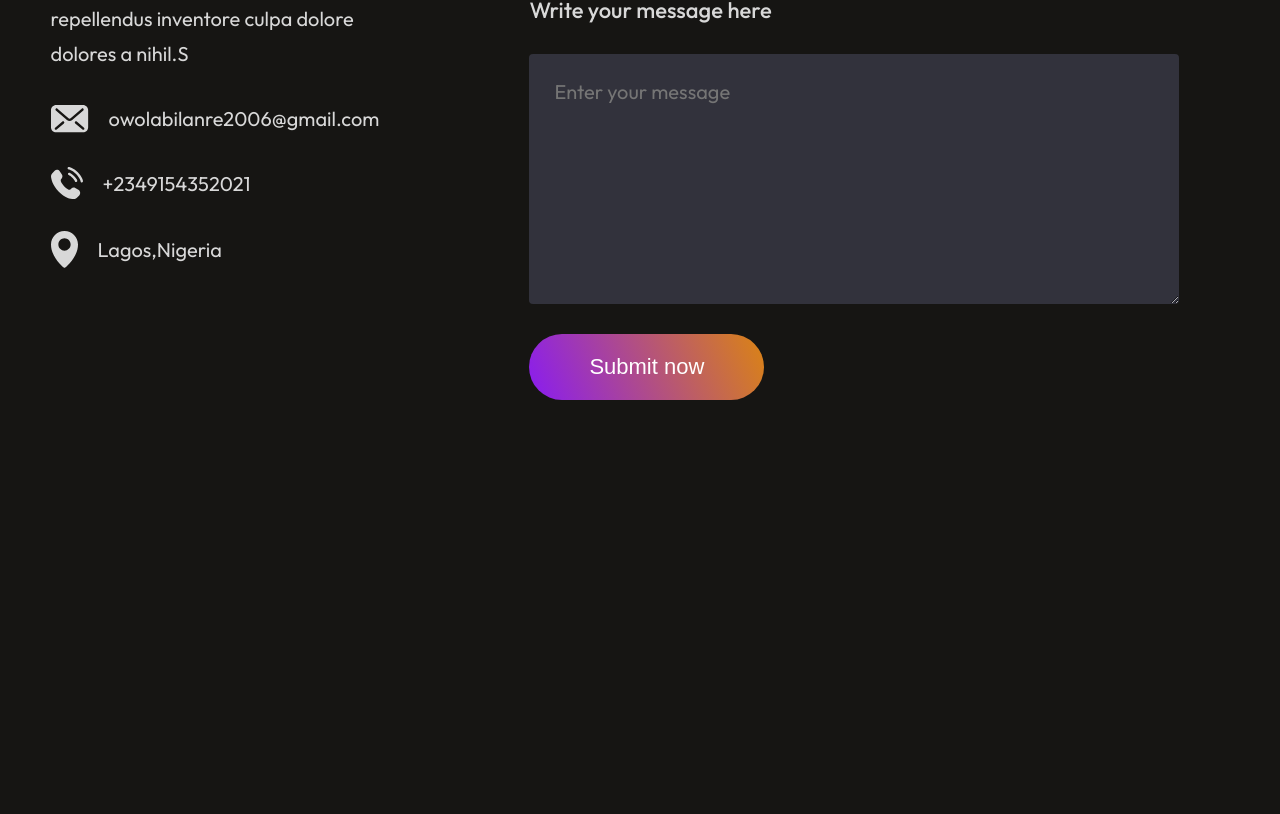
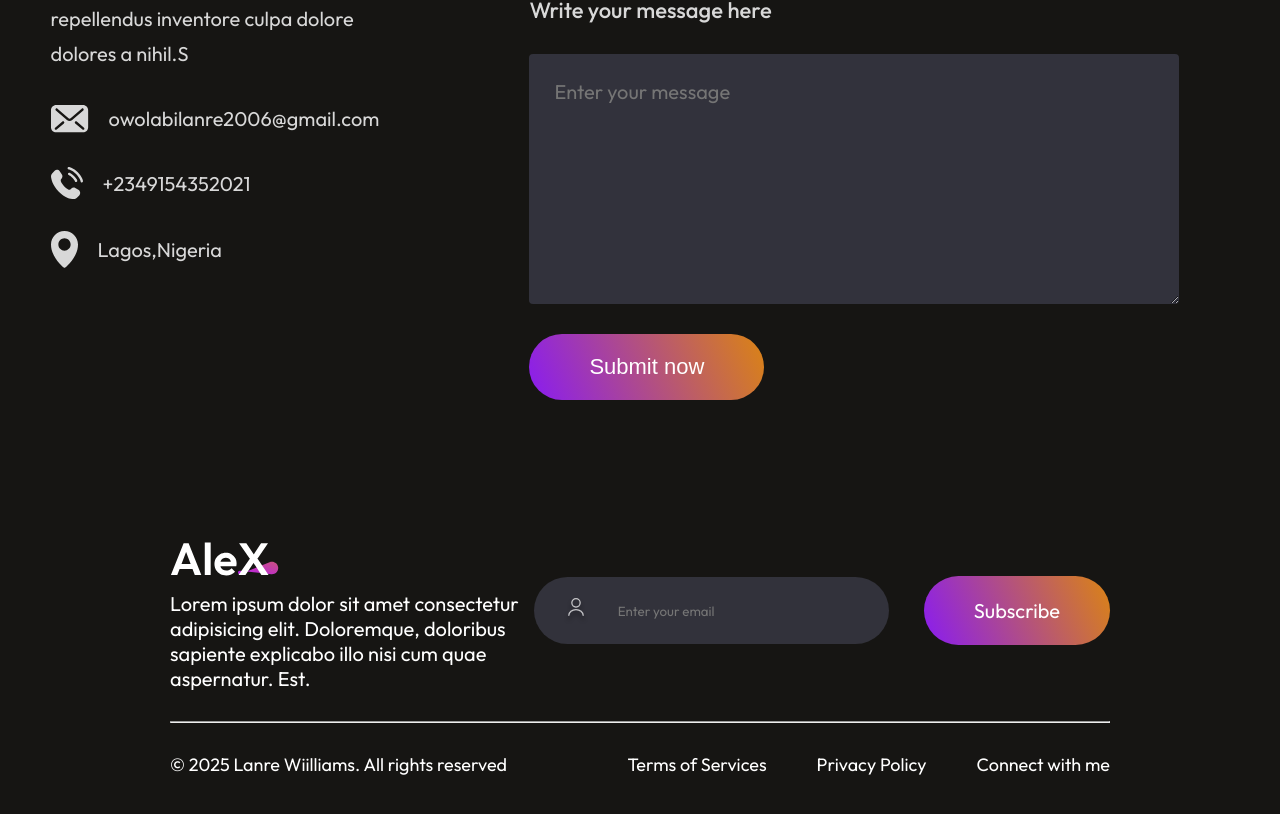
Before and after one commit to lanre647/my-react-portfolio, a React (Vite) app: page / in a window 1280 px wide. Shown: the part 5590-6404 px from the top of the page. Before the commit the page ends 6040 px from the top, so only its background shows below. Built offline with nearby package versions, Linux system fonts and the light colour scheme.

Commit message:
Added Footer component and integrated it into App.jsx

```diff
--- a/src/App.jsx
+++ b/src/App.jsx
@@ -5,6 +5,7 @@
 import Services from "./components/Services/Services";
 import Mywork from "./components/Mywork/Mywork";
 import Contact from "./components/Contact/Contact";
+import Footer from "./components/Footer/Footer";
 
 const App = () => {
   return (
@@ -15,6 +16,7 @@
       <Services />
       <Mywork/>
       <Contact/>
+      <Footer/>
     </div>
   );
 };
--- /dev/null
+++ b/src/components/Footer/Footer.css
@@ -0,0 +1,69 @@
+.footer {
+  margin: 50px 170px;
+  display: flex;
+  flex-direction: column;
+  gap: 30px;
+}
+
+.footer-top {
+  display: flex;
+  justify-content: space-between;
+}
+
+.footer-top-left p {
+  font-size: 20px;
+  max-width: 400px;
+}
+
+.footer-top-right {
+  display: flex;
+  align-items: center;
+  gap: 35px;
+}
+
+.footer-email-input {
+  display: flex;
+  gap: 30px;
+  padding: 20px 30px;
+  border-radius: 50px;
+  background: #32323b;
+  padding-right: 80px;
+}
+
+.footer-email-input input {
+  outline: none;
+  border: none;
+  background: transparent;
+  color: #a0a0a0a0;
+  font-family: Outfit;
+}
+
+.footer-subscribe {
+  font-size: 20px;
+  padding: 22px 50px;
+  border-radius: 50px;
+  background: linear-gradient(246deg, #df8908 -5.09%, #8415ff 106.28%);
+  cursor: pointer;
+  transform: 0.3s;
+}
+
+.footer-bottom{
+  display: flex;
+  justify-content: space-between;
+  font-size: 18px;
+}
+
+.footer-bottom-right{
+  display: flex;
+  gap: 50px;
+  margin-bottom: 50px;
+}
+
+.footer-email-input:hover{
+  border: 2px solid #fff;
+}
+
+.footer-subscribe:hover{
+  transform: scale(1.1);
+  transition: 0.3s;
+}
--- /dev/null
+++ b/src/components/Footer/Footer.jsx
@@ -0,0 +1,38 @@
+import React from "react";
+import "./Footer.css";
+import footer_logo from "../../assets/footer_logo.svg";
+import user_icon from "../../assets/user_icon.svg";
+
+const Footer = () => {
+  return (
+    <div className="footer">
+      <div className="footer-top">
+        <div className="footer-top-left">
+          <img src={footer_logo} alt="" />
+          <p>
+            Lorem ipsum dolor sit amet consectetur adipisicing elit. Doloremque,
+            doloribus sapiente explicabo illo nisi cum quae aspernatur. Est.
+          </p>
+        </div>
+        <div className="footer-top-right">
+          <div className="footer-email-input">
+            <img src={user_icon} alt="" />
+            <input type="email" placeholder="Enter your email"/>
+          </div>
+          <div className="footer-subscribe">Subscribe</div>
+        </div>
+      </div>
+      <hr />
+      <div className="footer-bottom">
+        <p className="footer-bottom-left">© 2025 Lanre Wiilliams. All rights reserved</p>
+        <div className="footer-bottom-right">
+          <p>Terms of Services</p>
+          <p>Privacy Policy</p>
+          <p>Connect with me</p>
+        </div>
+      </div>
+    </div>
+  );
+};
+
+export default Footer;
```
